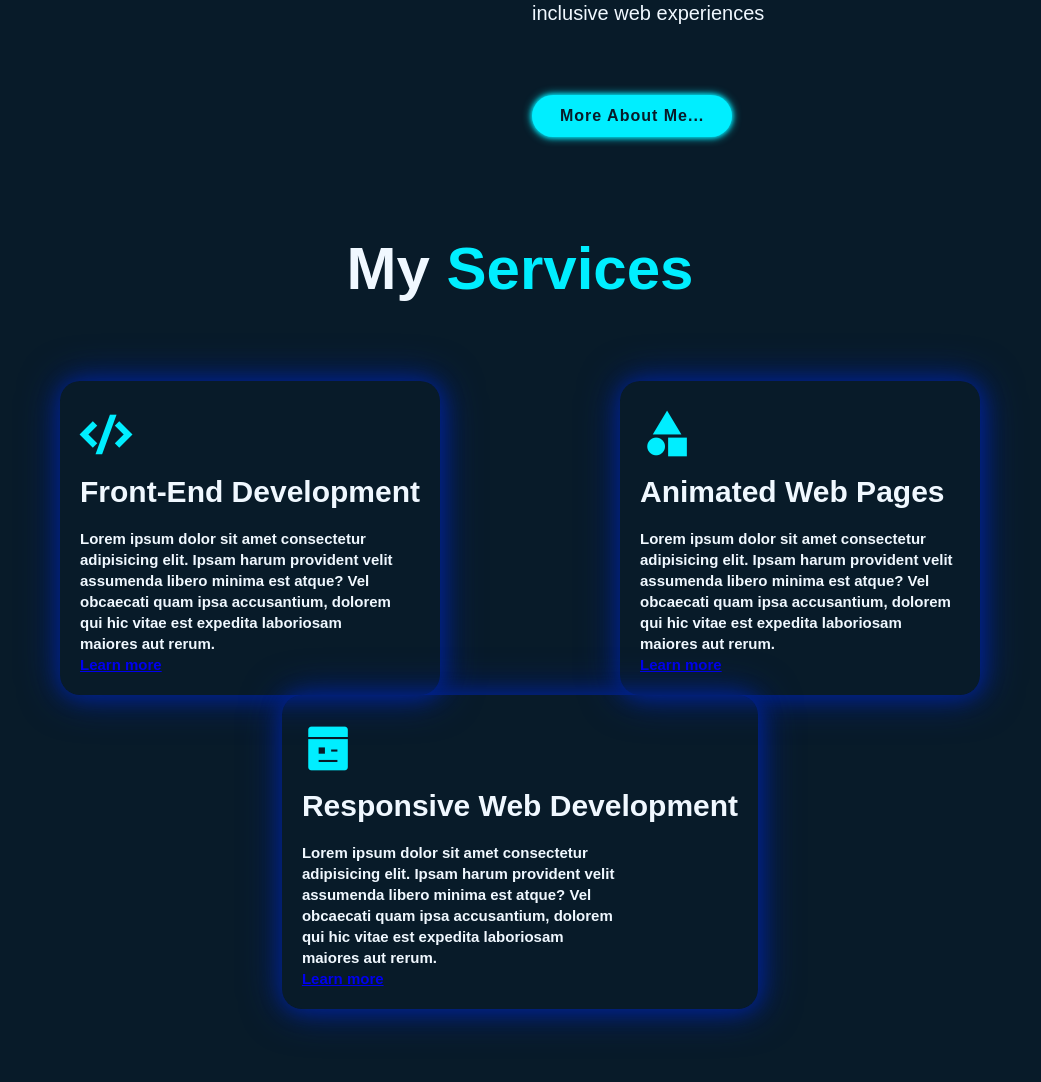
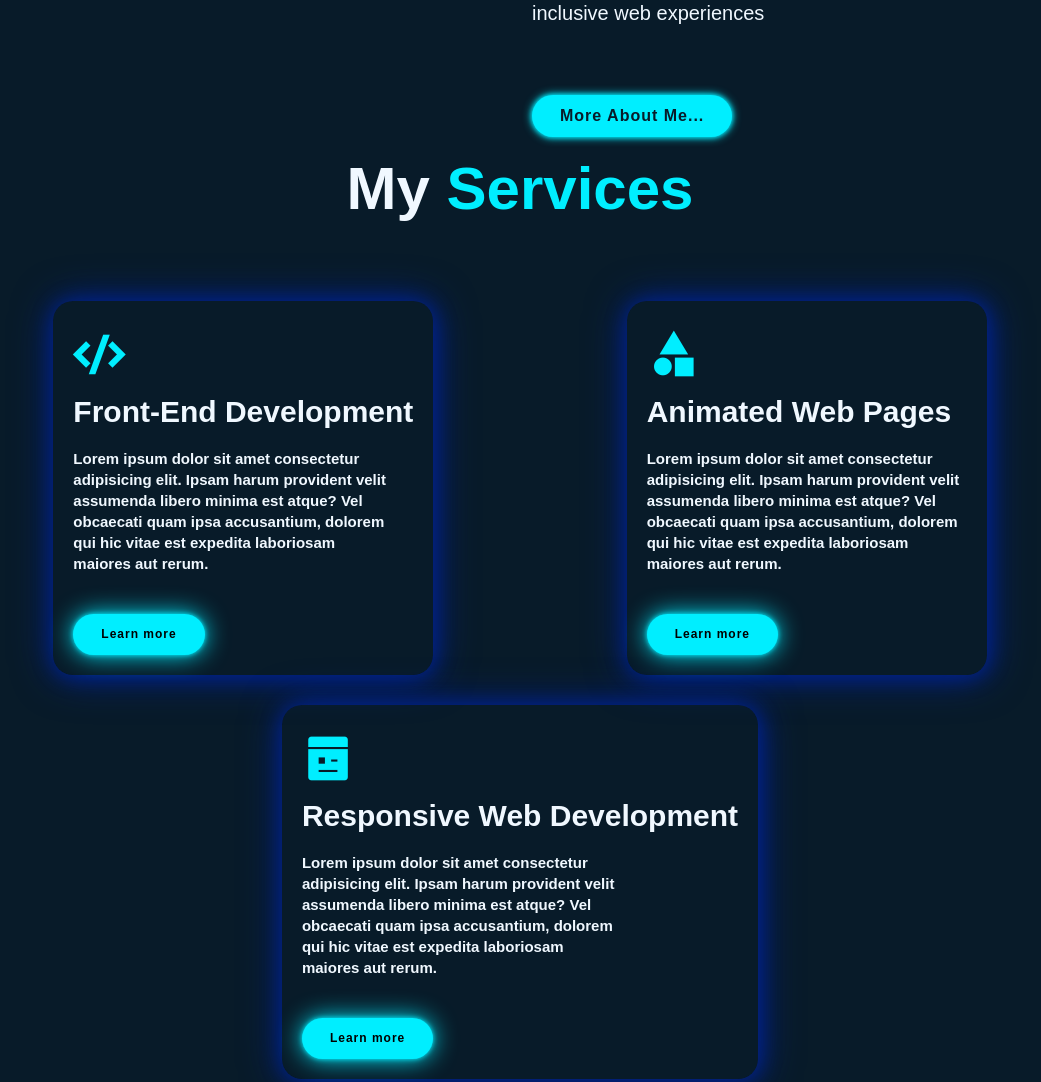
Before and after one commit to syedamir5560/Portfolio, a plain HTML site: page index.html in a window 1280 px wide. Shown: the part 1840-2922 px from the top of the page, without its empty margins (120-1161 px from the left). Drawn offline with nearby package versions, Linux system fonts and the light colour scheme.

Commit message:
cards decotr

```diff
--- a/style.css
+++ b/style.css
@@ -248,7 +248,7 @@ body {
 /* servises */
 
 .container {
-    padding: 90px;
+    padding: 10px;
 }
 
 #services {
@@ -258,49 +258,78 @@ body {
     margin-bottom: 4rem;
 }
 
-.sub-title{
- text-align: center;
- padding-bottom:70px;
- font-size: 60px;
+.sub-title {
+    text-align: center;
+    padding-bottom: 70px;
+    font-size: 60px;
 }
 
-.sub-title span{
+.sub-title span {
     color: #0ef;
 }
 
-.services-list{
+.services-list {
     display: flex;
     align-items: center;
-    justify-content: space-around;
+    justify-content: space-evenly;
     flex-wrap: wrap;
+    gap: 30px;
+
 
 }
 
-.services-list div{
+.services-list div {
     background-color: transparent;
     font-size: 15px;
     font-weight: 600;
-    flex-wrap: wrap;
     padding: 20px;
     border-right: 10px;
     border-radius: 20px;
-    transition: background 0.5s , transform 0.5s;
-    box-shadow: 1px 1px 20px #012290f7,1px 1px 40px #012290f7;
-    gap: 50px;
+    transition: background 0.5s, transform 0.5s;
+    box-shadow: 1px 1px 20px #012290f7, 1px 1px 40px #012290f7;
+
+
 
 }
-.services-list div p{
+
+.services-list div p {
     width: 25vw;
+    margin-bottom: 20px;
 }
-.services-list div i{
+
+.services-list div i {
     font-size: 50px;
     margin-bottom: 20px;
 
 }
 
-.services-list div h2{
+.services-list div h2 {
     font-size: 30px;
     margin-bottom: 15px;
     font-weight: 600;
 
 }
+
+.services-list div a{
+    color: black;
+    font-size: 12px;
+    text-decoration: none;
+    margin-top: 20px;
+    display: inline-block;
+}
+
+.read{
+    display: inline-block;
+    padding: 12px 28px;
+    background: #0ef;
+    border-radius: 40px;
+    font-size: 16px;
+    color: black;
+    letter-spacing: 1px;
+    text-decoration: none;
+    font-weight: 600;
+    opacity: 0;
+    animation: slidetop 1s ease forwards;
+    animation-delay: 2px;
+    box-shadow: 0 0 5px #0ef,0 0 25px #0ef;
+}
```
